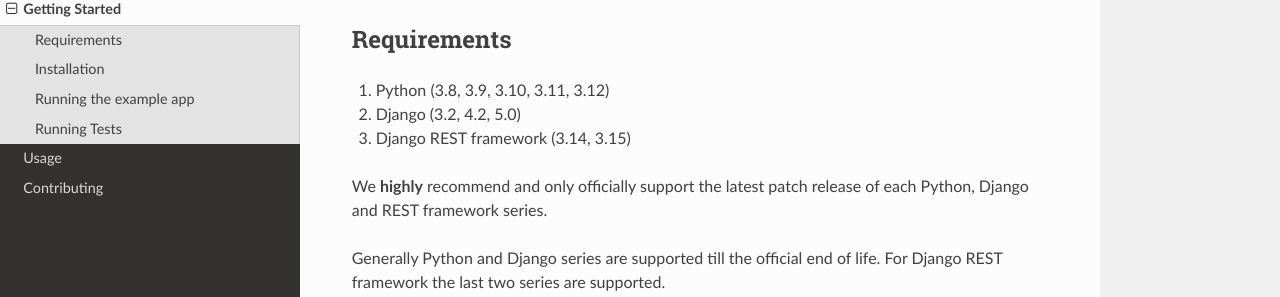
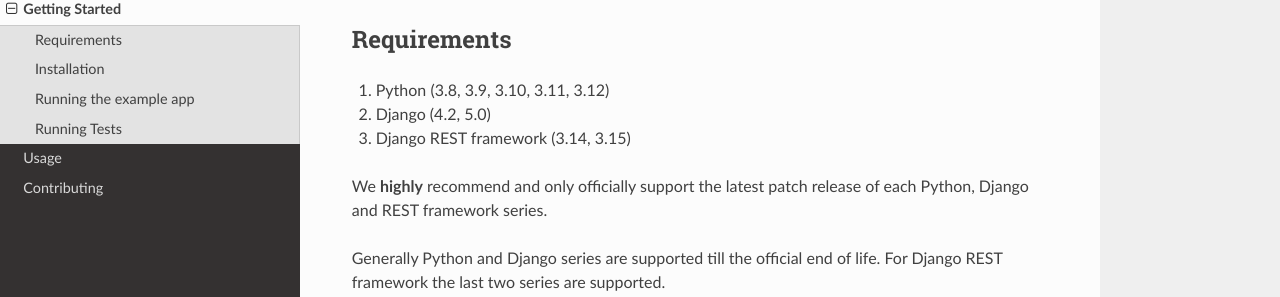
Before and after one commit to django-json-api/django-rest-framework-json-api, a Sphinx documentation site: the page built from docs/getting-started.md, in a window 1280 px wide and 900 px high, scrolled down 855 px. Shown: the part 153-450 px from the top of the window. Built offline with Sphinx 7.4.7 and the Read the Docs theme 2.0.0, drawn with Linux system fonts in a browser that asks for light colours; pages that are not in the unit, such as notebooks, are missing from menus.

Commit message:
Drop support for Django 3.2 (#1219)
Run django-upgrade --target-version 4.2

```diff
--- a/README.rst
+++ b/README.rst
@@ -93,7 +93,7 @@
 ------------
 
 1. Python (3.8, 3.9, 3.10, 3.11, 3.12)
-2. Django (3.2, 4.2, 5.0)
+2. Django (4.2, 5.0)
 3. Django REST framework (3.14, 3.15)
 
 We **highly** recommend and only officially support the latest patch release of each Python, Django and REST framework series.
--- a/docs/getting-started.md
+++ b/docs/getting-started.md
@@ -52,7 +52,7 @@
 ## Requirements
 
 1. Python (3.8, 3.9, 3.10, 3.11, 3.12)
-2. Django (3.2, 4.2, 5.0)
+2. Django (4.2, 5.0)
 3. Django REST framework (3.14, 3.15)
 
 We **highly** recommend and only officially support the latest patch release of each Python, Django and REST framework series.
--- a/setup.py
+++ b/setup.py
@@ -107,7 +107,7 @@
     install_requires=[
         "inflection>=0.5.0",
         "djangorestframework>=3.14",
-        "django>=3.2",
+        "django>=4.2",
     ],
     extras_require={
         "django-polymorphic": ["django-polymorphic>=3.0"],
```
Also changed, not shown: CHANGELOG.md (+2 -1 lines), 2 other files.
